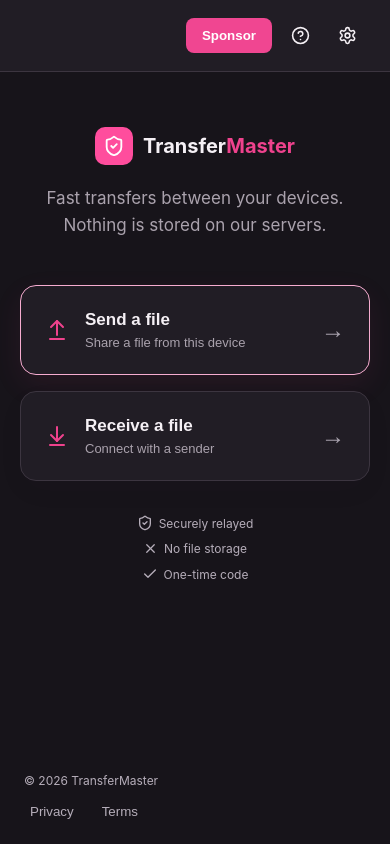
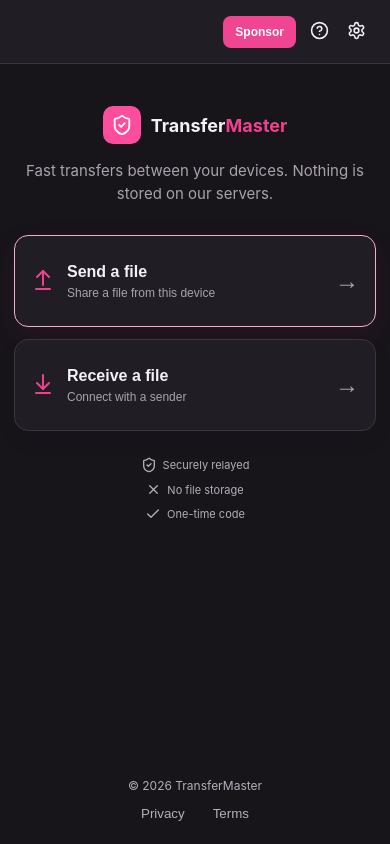
Before and after one commit to Ezzud/holotransfer, a React (Vite) app in the folder apps/web/: page / in a window 390 px wide. Built offline with nearby package versions, Linux system fonts and the light colour scheme; no server answers.

Commit message:
feat: restructure HTML layout and enhance CSS for responsive design

```diff
--- a/apps/web/index.html
+++ b/apps/web/index.html
@@ -1 +1,13 @@
-<div id="root"></div><script type="module" src="/src/main.tsx"></script>
+<!doctype html>
+<html lang="en">
+  <head>
+    <meta charset="UTF-8" />
+    <meta name="viewport" content="width=device-width, initial-scale=1, viewport-fit=cover" />
+    <meta name="theme-color" content="#f8f7f9" />
+    <title>TransferMaster</title>
+  </head>
+  <body>
+    <div id="root"></div>
+    <script type="module" src="/src/main.tsx"></script>
+  </body>
+</html>
--- a/apps/web/src/overrides.css
+++ b/apps/web/src/overrides.css
@@ -79,11 +79,260 @@
 }
 
 @media (max-width: 600px) {
+  header {
+    height: 64px;
+    padding: 0 16px;
+  }
+
+  nav {
+    width: 100%;
+    justify-content: flex-end;
+    gap: 2px;
+  }
+
+  .sponsor {
+    padding: 9px 12px;
+    font-size: 12px;
+    margin-right: 4px;
+  }
+
+  .icon-btn {
+    padding: 8px;
+  }
+
+  .hero {
+    padding: 42px 20px 30px;
+  }
+
+  .hero-brand {
+    font-size: 18px;
+    margin-bottom: 16px;
+  }
+
+  .hero h1 {
+    font-size: 42px;
+    letter-spacing: -2px;
+  }
+
+  .hero p {
+    font-size: 15px;
+    line-height: 1.5;
+  }
+
+  .action-grid {
+    width: calc(100% - 28px);
+    gap: 12px;
+  }
+
+  .action-card {
+    min-height: 92px;
+    padding: 18px 16px;
+    gap: 12px;
+    border-radius: 14px;
+  }
+
+  .action-card h2 {
+    font-size: 16px;
+  }
+
+  .action-card p {
+    font-size: 12px;
+  }
+
+  .trust {
+    margin: 26px 20px 18px;
+    gap: 9px;
+    font-size: 11px;
+  }
+
+  .card {
+    width: calc(100% - 28px);
+    margin: 28px auto 0;
+    padding: 58px 18px 24px;
+    border-radius: 16px;
+  }
+
+  .card h2 {
+    font-size: 23px;
+    line-height: 1.2;
+  }
+
+  .subtitle {
+    font-size: 13px;
+    line-height: 1.5;
+    margin-bottom: 22px;
+  }
+
+  .back {
+    left: 16px;
+    top: 16px;
+    font-size: 13px;
+  }
+
+  .code {
+    font-size: 23px;
+    letter-spacing: 3px;
+    margin: 14px 0 22px;
+  }
+
+  .code-input {
+    width: 100%;
+    gap: 2px;
+    margin: 18px auto 22px;
+  }
+
+  .code-slot-wrap {
+    gap: 2px;
+    flex: 1 1 0;
+  }
+
+  .code-input input {
+    width: 100%;
+    height: 42px;
+    min-width: 0;
+    font-size: 18px;
+  }
+
+  .code-slot-wrap b {
+    font-size: 14px;
+    margin: 0 1px;
+  }
+
+  .button,
+  .button-row .button {
+    min-height: 46px;
+    padding: 12px 14px;
+    font-size: 13px;
+  }
+
+  .button-row,
+  .done-actions {
+    width: 100%;
+    flex-direction: column;
+    gap: 9px;
+  }
+
+  .file-summary {
+    margin: 18px 0;
+    padding: 12px;
+  }
+
+  .drop-zone {
+    padding: 30px 14px;
+    margin: 16px 0 18px;
+    text-align: center;
+  }
+
+  .progress-meta {
+    font-size: 11px;
+  }
+
+  .waiting-confirmation {
+    font-size: 12px;
+    line-height: 1.4;
+  }
+
+  .success-panel {
+    padding: 12px;
+  }
+
+  .success strong {
+    max-width: 100%;
+    overflow-wrap: anywhere;
+  }
+
+  footer {
+    padding: 22px 18px;
+    flex-direction: column;
+    align-items: center;
+    gap: 12px;
+    text-align: center;
+  }
+
+  .overlay {
+    align-items: end;
+    padding: 10px;
+  }
+
+  .modal {
+    width: 100%;
+    max-height: 88vh;
+    border-radius: 18px 18px 12px 12px;
+    padding: 26px 20px 24px;
+  }
+
+  .setting-row {
+    align-items: flex-start;
+  }
+
   .legal-page {
-    padding: 28px 14px 48px;
+    padding: 20px 12px 34px;
   }
 
   .legal-content {
-    padding: 26px 20px 38px;
+    padding: 22px 16px 30px;
+    border-radius: 15px;
+  }
+
+  .legal-back {
+    margin-bottom: 24px;
+  }
+
+  .legal-heading {
+    align-items: flex-start;
+    gap: 10px;
+  }
+
+  .legal-heading .brand-mark {
+    padding: 7px;
+  }
+
+  .legal-heading h1 {
+    font-size: 30px;
+    line-height: 1.1;
+  }
+
+  .legal-updated {
+    margin: 14px 0 26px;
+  }
+
+  .legal-sections {
+    gap: 20px;
+  }
+
+  .legal-sections section {
+    padding-top: 18px;
+  }
+
+  .legal-sections h2 {
+    font-size: 16px;
+  }
+
+  .legal-sections p {
+    font-size: 13px;
+    line-height: 1.65;
   }
 }
+
+@media (max-width: 380px) {
+  .hero h1 {
+    font-size: 36px;
+  }
+
+  .trust {
+    align-items: flex-start;
+  }
+
+  .trust span {
+    align-items: flex-start;
+  }
+
+  .code-input input {
+    height: 38px;
+    font-size: 16px;
+  }
+
+  .code-slot-wrap b {
+    font-size: 12px;
+  }
+}
```
